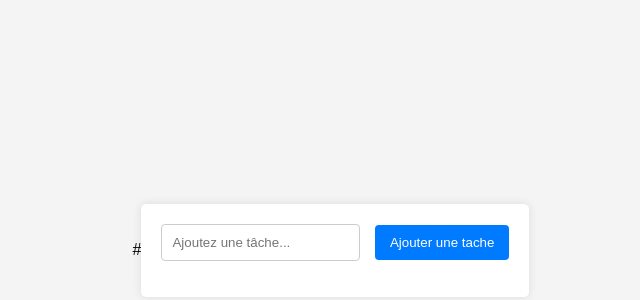
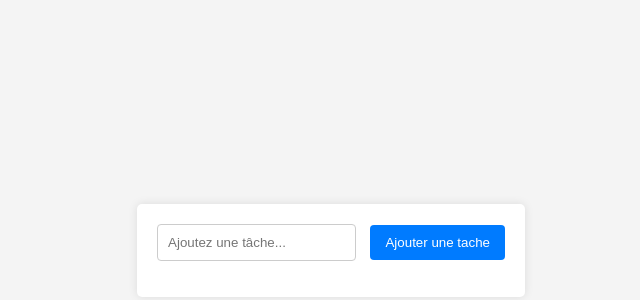
Before and after one commit to celinelrhazouani/to-do-list, a plain HTML site: page index.html in a window 1280 px wide. Shown: the part 158-458 px from the top of the page, 309-949 px from the left. Drawn offline with Linux system fonts and the light colour scheme.

Commit message:
Tache #4 Ajout de modification

```diff
--- a/index.html
+++ b/index.html
@@ -4,7 +4,7 @@
         <meta charset="UTF-8">
         <meta name="viewport" content="width=device-width, initial-scale=1.0">
         <title>Fast Todo</title>
-#        <link rel="stylesheet" href="./assets/css/style.css">
+        <link rel="stylesheet" href="./assets/css/style.css">
     </head>
     <body>
      <div class="todo-app">
```
